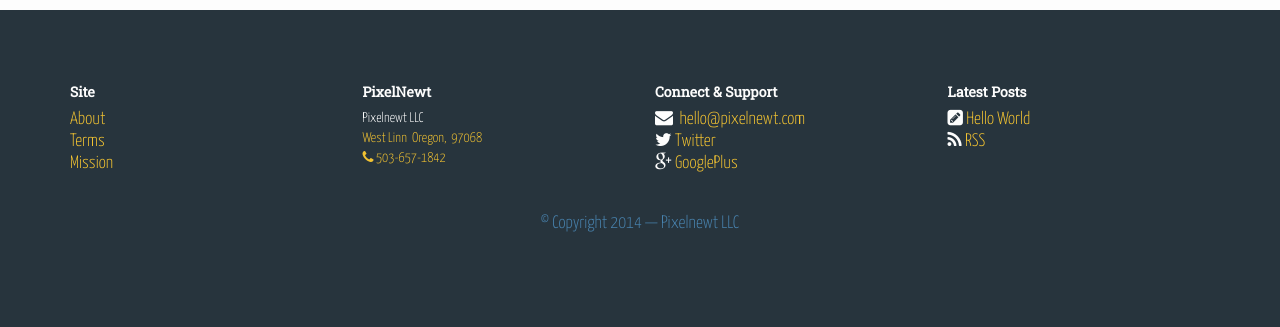
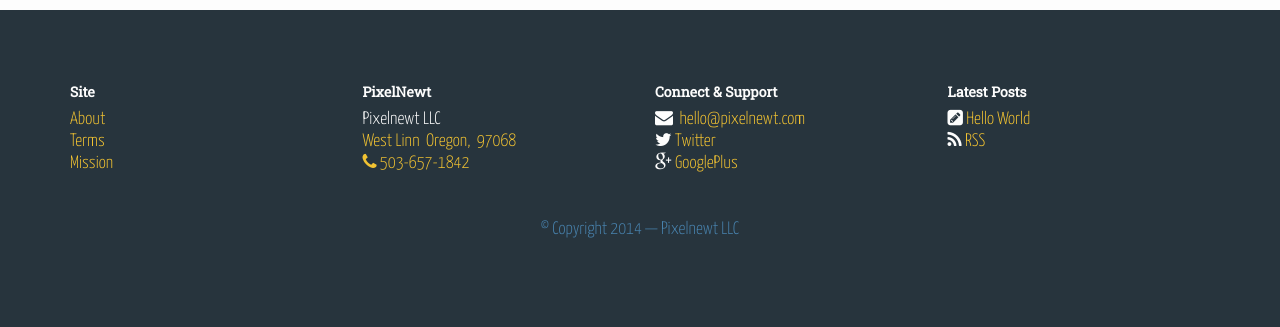
Before and after one commit to PixelNewt/pixelnewt.github.io, a Jekyll site: the page built from index.html, in a window 1280 px wide. Shown: the part 253-580 px from the top of the page. Built offline with Jekyll 4.4.1, drawn with Linux system fonts in a browser that asks for light colours.

Commit message:
Fixed footer quirk.

```diff
--- a/assets/css/custom.css
+++ b/assets/css/custom.css
@@ -221,7 +221,7 @@
 /*footer*/
 footer { /*  background: url(../img/west-linn-bridge.jpg) no-repeat center top; background-attachment: relative; background-position: top center;*/ min-height: 350px; width: 100%; -webkit-background-size: 100%; -moz-background-size: 100%; -o-background-size: 100%; background-size: 100%; -webkit-background-size: cover; -moz-background-size: cover; -o-background-size: cover; background-size: cover; padding: 64px 0 48px; color: #fdfdfd; }
 
-footer p, footer ul, footer ol { font-size: 18px; line-height: 22px; padding-left: 0px; }
+footer p, footer ul, footer ol, footer address { font-size: 18px; line-height: 22px; padding-left: 0px; }
 
 #footer a { color: #c2d6e6; }
 
--- a/assets/scss/custom.scss
+++ b/assets/scss/custom.scss
@@ -651,7 +651,7 @@
   color: $offWhite;
 }
 
-footer p, footer ul, footer ol {
+footer p, footer ul, footer ol, footer address {
   font-size: 18px;
   line-height: 22px;
   padding-left: 0px;
```
